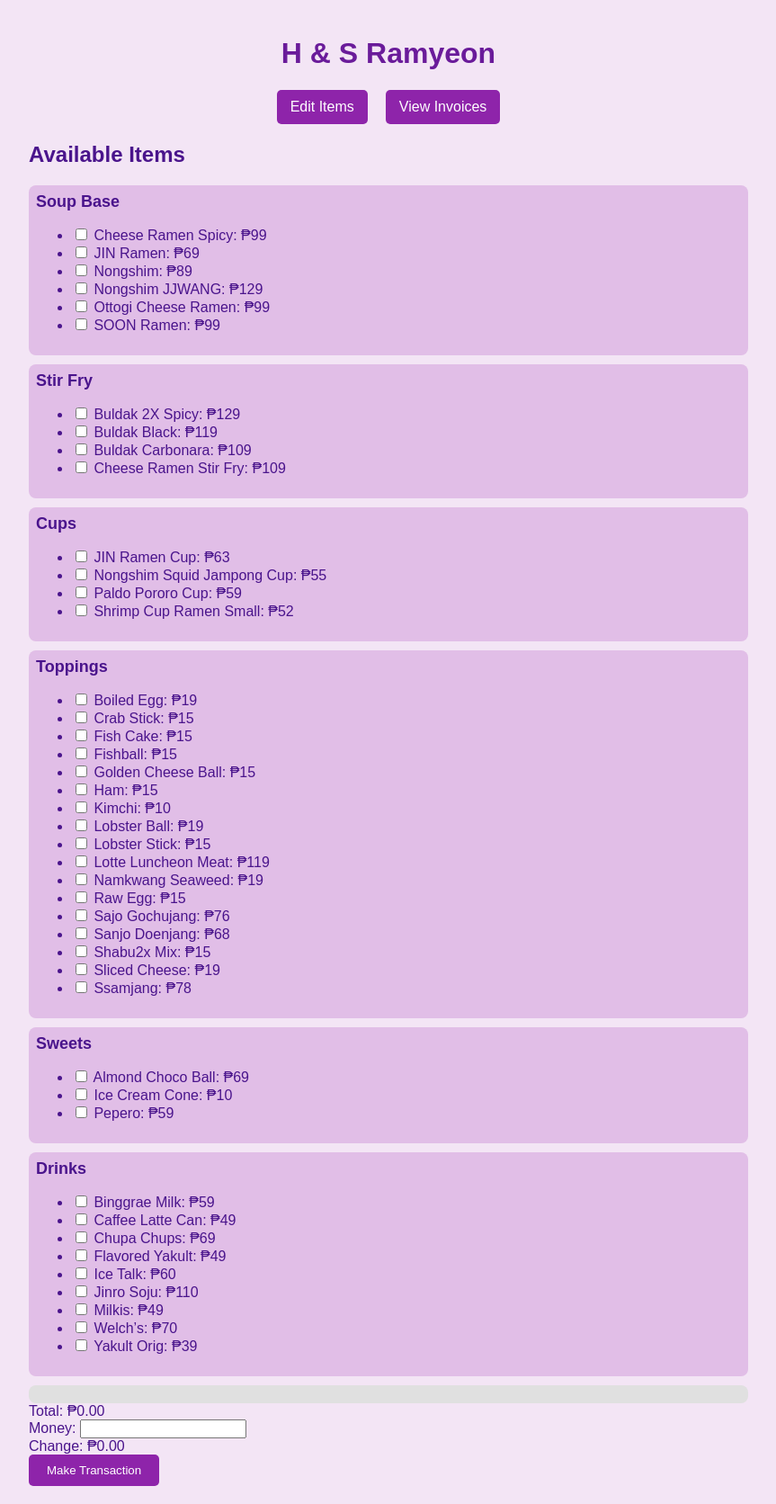
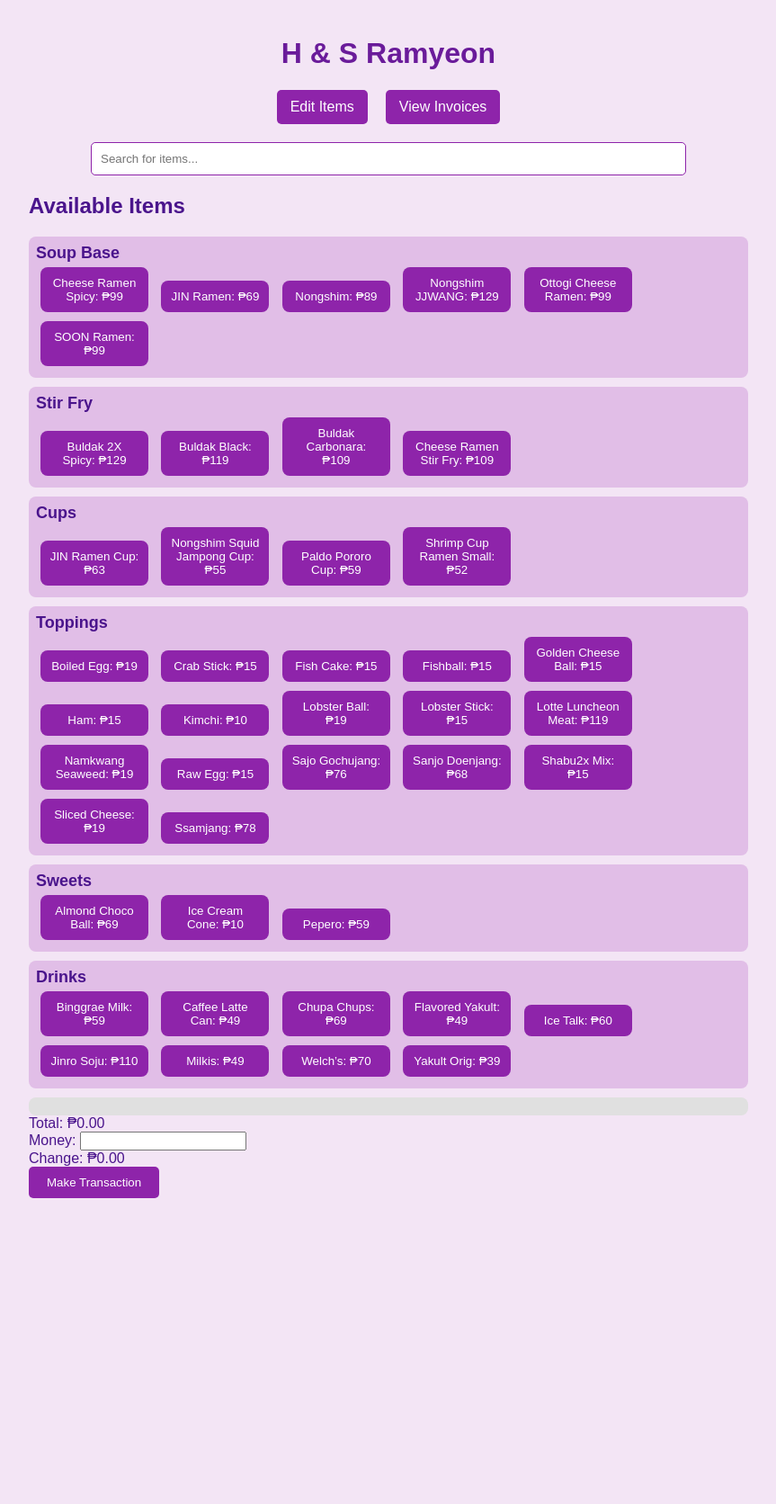
Before and after one commit to skullmatrix/HnSRamyeon, a Flask app: page / in a window 1280 px wide. Shown: the whole page at 90% size, without its empty margins (208-1071 px from the left). After the commit the page ends 1332 px from the top, so only its background shows below. Run offline with Flask 2, Linux system fonts and the light colour scheme; data comes from the database, SQL or seed files in the repository.

Commit message:
Update index.html

```diff
--- a/templates/index.html
+++ b/templates/index.html
@@ -34,6 +34,16 @@
         nav a:hover {
             background-color: #7b1fa2;
         }
+        .search-bar {
+            text-align: center;
+            margin-bottom: 20px;
+        }
+        .search-bar input {
+            padding: 10px;
+            width: 80%;
+            border-radius: 5px;
+            border: 1px solid #8e24aa;
+        }
         .item-type {
             margin-top: 10px;
             padding: 8px;
@@ -44,6 +54,21 @@
             color: #4a148c;
             font-size: 18px;
             margin: 0;
+        }
+        .item-button {
+            display: inline-block;
+            width: 120px;
+            padding: 10px;
+            margin: 5px;
+            background-color: #8e24aa;
+            color: white;
+            border: none;
+            text-align: center;
+            border-radius: 8px;
+            cursor: pointer;
+        }
+        .item-button:hover {
+            background-color: #7b1fa2;
         }
         #review-section {
             background-color: #e0e0e0;
@@ -64,40 +89,37 @@
         }
     </style>
     <script>
-        function updateReview() {
+        function updateReview(itemId, itemName, itemPrice) {
             const reviewSection = document.getElementById('review-section');
-            reviewSection.innerHTML = '';
-            let total = 0;
+            const existingItem = document.querySelector(`#review-section [data-id='${itemId}']`);
 
-            document.querySelectorAll('.item-row').forEach(row => {
-                const checkbox = row.querySelector('input[type="checkbox"]');
-                if (checkbox.checked) {
-                    const price = parseFloat(checkbox.getAttribute('data-price'));
+            if (!existingItem) {
+                const itemContainer = document.createElement('div');
+                itemContainer.setAttribute('data-id', itemId);
+                itemContainer.textContent = `${itemName}: ₱${itemPrice} `;
+
                 const quantitySelect = document.createElement('select');
                 quantitySelect.name = 'quantity';
                 quantitySelect.onchange = calculateTotal;
-
-                    for (let i = 1; i <= 10; i++) { // Dropdown for quantities from 1 to 10
+                for (let i = 1; i <= 10; i++) {
                     const option = document.createElement('option');
                     option.value = i;
                     option.text = i;
                     quantitySelect.appendChild(option);
                 }
 
-                    const quantityContainer = document.createElement('div');
-                    quantityContainer.textContent = `${checkbox.dataset.name}: ₱${price} `;
-                    quantityContainer.appendChild(quantitySelect);
-                    reviewSection.appendChild(quantityContainer);
+                itemContainer.appendChild(quantitySelect);
+                reviewSection.appendChild(itemContainer);
             }
-            });
             calculateTotal();
         }
 
         function calculateTotal() {
             let total = 0;
-            document.querySelectorAll('#review-section select').forEach(select => {
-                const price = parseFloat(select.parentElement.textContent.split('₱')[1]);
-                total += price * (parseInt(select.value) || 1);
+            document.querySelectorAll('#review-section div').forEach(itemContainer => {
+                const itemPrice = parseFloat(itemContainer.textContent.split('₱')[1]);
+                const quantity = itemContainer.querySelector('select').value || 1;
+                total += itemPrice * quantity;
             });
             document.getElementById('total').innerText = 'Total: ₱' + total.toFixed(2);
             calculateChange();
@@ -113,9 +135,17 @@
         function validateForm(event) {
             const moneyReceived = document.getElementById('money_received').value;
             if (!moneyReceived || isNaN(moneyReceived) || Number(moneyReceived) <= 0) {
-                event.preventDefault(); // Prevent form submission
+                event.preventDefault();
                 alert("Please enter a valid amount of money received.");
             }
+        }
+
+        function filterItems() {
+            const query = document.getElementById('search_query').value.toLowerCase();
+            document.querySelectorAll('.item-button').forEach(button => {
+                const itemName = button.getAttribute('data-name').toLowerCase();
+                button.style.display = itemName.includes(query) ? 'inline-block' : 'none';
+            });
         }
     </script>
 </head>
@@ -127,22 +157,27 @@
         <a href="/invoices">View Invoices</a>
     </nav>
 
+    <div class="search-bar">
+        <form method="GET" action="/">
+            <input type="text" id="search_query" name="search_query" placeholder="Search for items..." oninput="filterItems()">
+        </form>
+    </div>
+
     <h2>Available Items</h2>
 
     <form action="/make_transaction" method="POST" onsubmit="validateForm(event)">
         {% for type in ['Soup Base', 'Stir Fry', 'Cups', 'Toppings', 'Sweets', 'Drinks'] %}
         <div class="item-type">
             <h3>{{ type }}</h3>
-            <ul>
+            <div>
                 {% for item in items %}
                 {% if item['type'] == type %}
-                <li class="item-row">
-                    <input type="checkbox" name="item_id" value="{{ item['id'] }}" data-name="{{ item['name'] }}" data-price="{{ item['price'] }}" onchange="updateReview()">
+                <button type="button" class="item-button" data-name="{{ item['name'] }}" data-price="{{ item['price'] }}" onclick="updateReview('{{ item['id'] }}', '{{ item['name'] }}', {{ item['price'] }})">
                     {{ item['name'] }}: ₱{{ item['price'] }}
-                </li>
+                </button>
                 {% endif %}
                 {% endfor %}
-            </ul>
+            </div>
         </div>
         {% endfor %}
 
```
Lines whose indentation alone changed are shown as unchanged.
